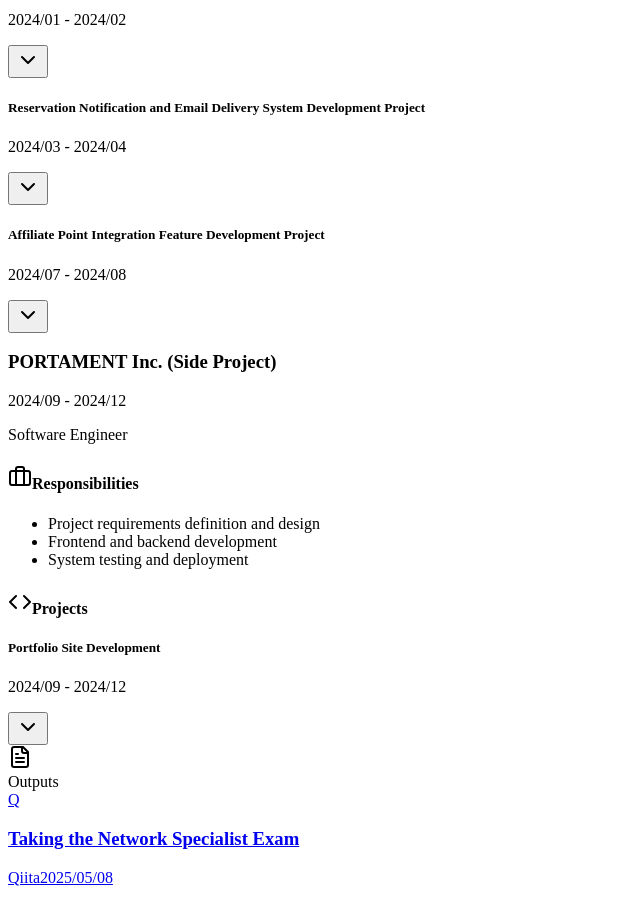
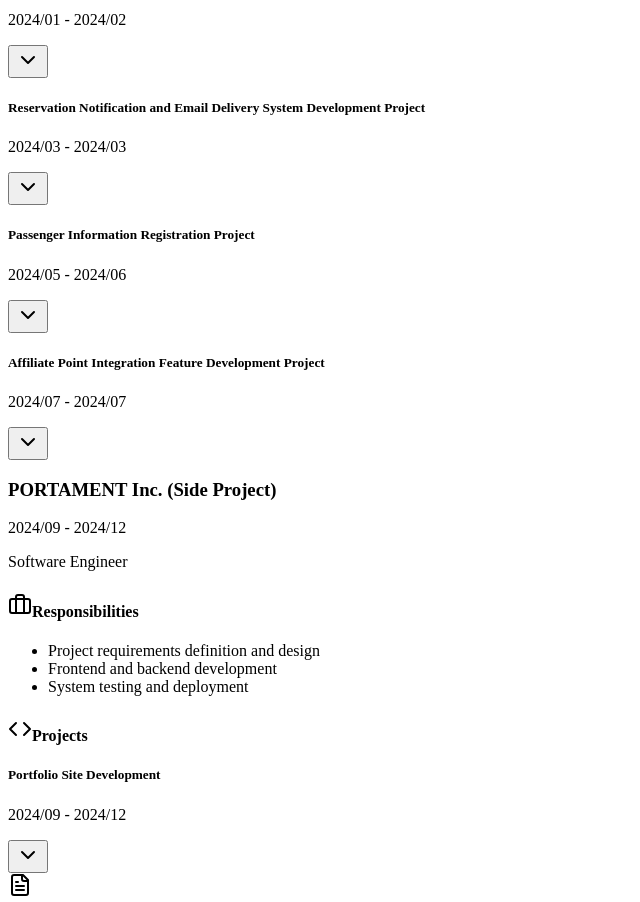
Before and after one commit to ken-1200/resume, a Next.js app: page /en in a window 1280 px wide. Shown: the part 2960-3862 px from the top of the page, without its empty margins (0-640 px from the left). Built offline with nearby package versions, Linux system fonts and the light colour scheme.

Commit message:
feat: update project periods and add new project details in profile data

```diff
--- a/src/data/localized-data.ts
+++ b/src/data/localized-data.ts
@@ -254,7 +254,7 @@
           },
           {
             title: '予約通知・メール配信システム構築プロジェクト',
-            period: '2024/03 ～ 2024/04',
+            period: '2024/03 ～ 2024/03',
             summary: 'イベント駆動アーキテクチャを用いた通知システムの構築',
             details: [
               'AWSを使用したインフラの設計と管理',
@@ -277,8 +277,15 @@
             ],
           },
           {
+            title: '同乗者情報の登録プロジェクト',
+            period: '2024/05 ～ 2024/06',
+            summary: '',
+            details: [],
+            technologies: [],
+          },
+          {
             title: 'アフィリエイト・ポイント連携機能開発プロジェクト',
-            period: '2024/07 ～ 2024/08',
+            period: '2024/07 ～ 2024/07',
             summary: '外部パートナーとのポイント連携システムの構築',
             details: [
               'ポイント番号連携フォーム付きLPの設計・開発',
@@ -543,7 +550,7 @@
           },
           {
             title: 'Reservation Notification and Email Delivery System Development Project',
-            period: '2024/03 - 2024/04',
+            period: '2024/03 - 2024/03',
             summary: 'Notification system development using event-driven architecture',
             details: [
               'Infrastructure design and management using AWS',
@@ -566,8 +573,15 @@
             ],
           },
           {
+            title: 'Passenger Information Registration Project',
+            period: '2024/05 - 2024/06',
+            summary: '',
+            details: [],
+            technologies: [],
+          },
+          {
             title: 'Affiliate Point Integration Feature Development Project',
-            period: '2024/07 - 2024/08',
+            period: '2024/07 - 2024/07',
             summary: 'Point integration system development with external partners',
             details: [
               'Point number integration form with LP design and development (React)',
```
